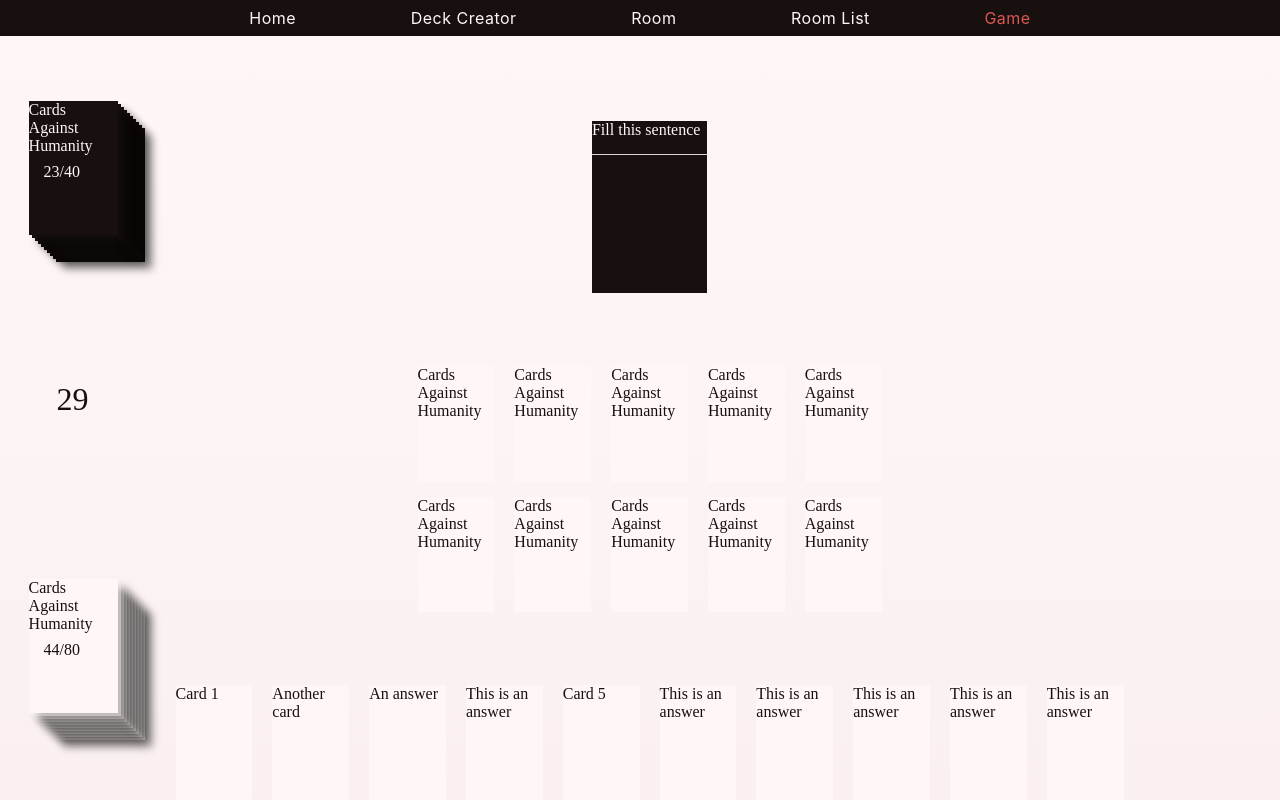
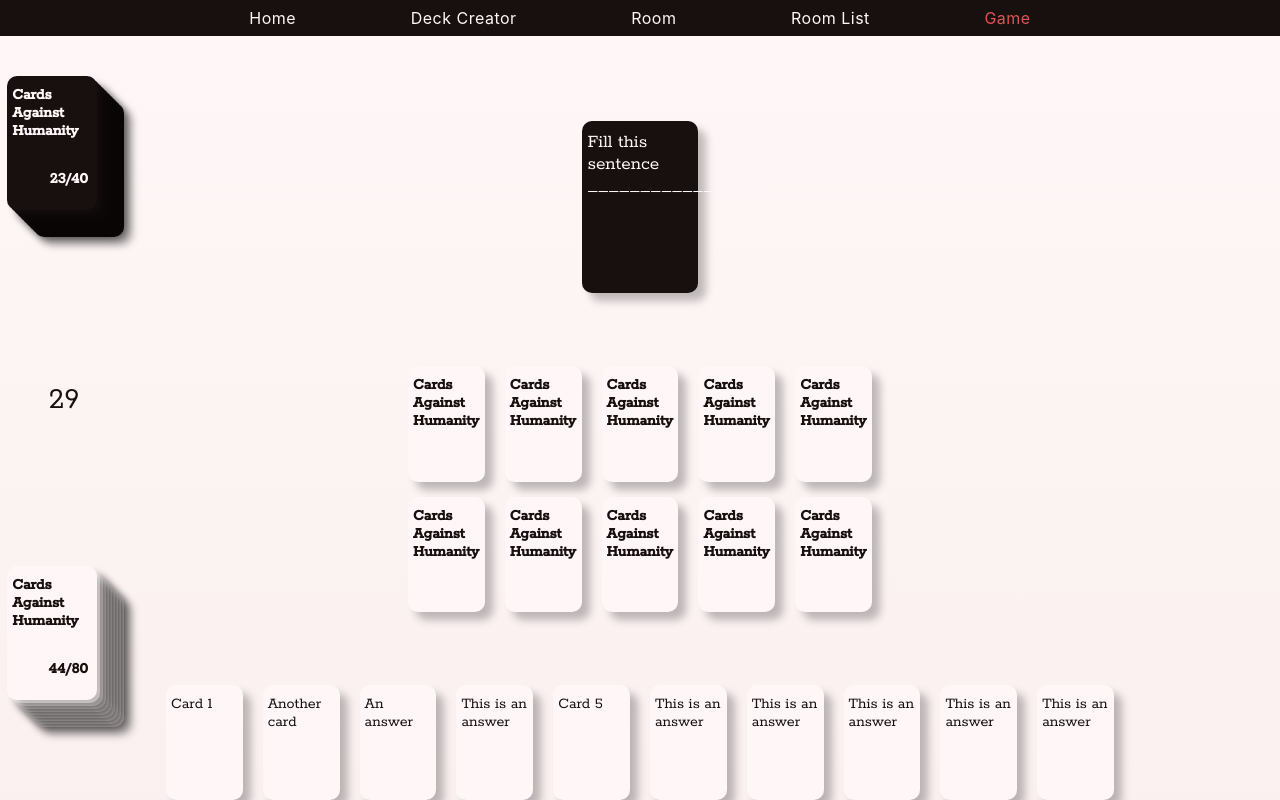
Before and after one commit to jakub-galecki/CAH, a React (Create React App) app in the folder client/: page /game in a window 1280 px wide. Built offline with nearby package versions, Linux system fonts and the light colour scheme.

Commit message:
Add styling to cards

```diff
--- a/client/src/components/game/cardSizes.scss
+++ b/client/src/components/game/cardSizes.scss
@@ -2,13 +2,16 @@
 $card-normal-min-height: 75px;
 $card-normal-width: 6vw;
 $card-normal-height: 1.5 * $card-normal-width;
+$card-normal-font-size: calc(max(1em, #{$card-normal-width}/ 6));
 
 $card-big-min-width: 100px;
 $card-big-min-height: 150px;
 $card-big-width: 9vw;
 $card-big-height: 1.5 * $card-big-width;
+$card-big-font-size: calc(max(1em, #{$card-big-width}/ 6));
 
 $reverse-min-width: 75px;
 $reverse-min-height: 112px;
 $reverse-width: 7vw;
 $reverse-height: 1.5 * $reverse-width;
+$reverse-font-size: calc(max(1em, #{$reverse-width}/ 6));
--- /dev/null
+++ b/client/src/components/game/cards/PlayedCard.jsx
@@ -0,0 +1,11 @@
+import './playedCard.scss';
+
+import React from 'react';
+
+const PlayedCard = () => (
+  <div className="played-card">
+    <span>Cards Against Humanity</span>
+  </div>
+);
+
+export { PlayedCard };
--- a/client/src/components/game/cards/answerCard.scss
+++ b/client/src/components/game/cards/answerCard.scss
@@ -9,6 +9,11 @@
 
   background-color: $white;
   margin: 0 10px;
+  padding: 10px 5px;
+  font-size: $card-normal-font-size;
+
+  border-radius: 10px;
+  box-shadow: 8px 8px 8px rgba(0, 0, 0, 0.25);
 
   span {
     color: $black;
--- a/client/src/components/game/cards/cardReverse.scss
+++ b/client/src/components/game/cards/cardReverse.scss
@@ -10,6 +10,12 @@
   min-width: $reverse-min-width;
   min-height: $reverse-min-height;
 
+  padding: 10px 5px;
+  font-weight: bold;
+  font-size: $reverse-font-size;
+
+  border-radius: 10px;
+
   box-shadow: 8px 8px 8px rgba(0, 0, 0, 0.25);
 }
 
--- /dev/null
+++ b/client/src/components/game/cards/playedCard.scss
@@ -0,0 +1,8 @@
+@import '../../../shared/styles/globals.scss';
+@import '../cardSizes.scss';
+@import './answerCard.scss';
+
+.played-card {
+  @extend .answer-card;
+  font-weight: bold;
+}
--- a/client/src/components/game/cards/questionCard.scss
+++ b/client/src/components/game/cards/questionCard.scss
@@ -13,6 +13,12 @@
   min-height: $card-big-min-height;
   background-color: $black;
 
+  padding: 10px 5px;
+  font-size: $card-big-font-size;
+
+  border-radius: 10px;
+  box-shadow: 8px 8px 8px rgba(0, 0, 0, 0.25);
+
   span {
     color: $white;
   }
--- a/client/src/components/game/containers/PlayedCards.jsx
+++ b/client/src/components/game/containers/PlayedCards.jsx
@@ -2,12 +2,12 @@
 
 import React from 'react';
 
-import { AnswerCard } from '../cards/AnswerCard';
+import { PlayedCard } from '../cards/PlayedCard';
 
 const PlayedCards = ({ numberOfCards }) => {
   let playedCards = Array(numberOfCards);
   for (let i = 0; i < numberOfCards; i++) {
-    let card = <AnswerCard text="Cards Against Humanity"></AnswerCard>;
+    let card = <PlayedCard></PlayedCard>;
     playedCards.push(card);
   }
 
--- a/client/src/components/game/deck/deck.scss
+++ b/client/src/components/game/deck/deck.scss
@@ -3,14 +3,17 @@
 
 .deck {
   position: relative;
-  width: calc(#{$card-big-width} + 30px);
-  height: calc(#{$card-big-height} + 30px);
+  width: calc(#{$reverse-width} + 30px);
+  height: calc(#{$reverse-height} + 30px);
 }
 
 .cards-in-deck-counter {
   position: absolute;
-  bottom: 40%;
-  left: 30%;
+  bottom: 30%;
+  right: 30%;
+
+  font-weight: bold;
+  font-size: $reverse-font-size;
 }
 
 .deck.black span {
--- a/client/src/pages/game/style.scss
+++ b/client/src/pages/game/style.scss
@@ -2,6 +2,8 @@
 @import '../../components/game/cardSizes.scss';
 
 .game {
+  font-family: 'Rokkitt';
+
   display: grid;
   grid-template-columns: 1fr 8fr 1fr;
   grid-template-rows: 3fr 4fr 1fr;
```
